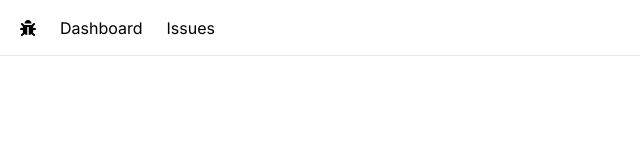
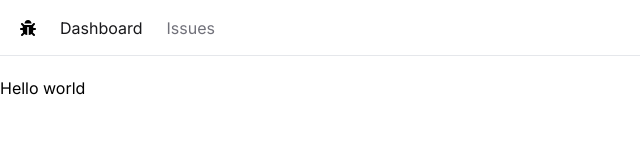
Before and after one commit to sarojshrestha/bugtracker, a Next.js app: page / in a window 1280 px wide. Shown: the top 160 px of the page, without its empty margins (0-640 px from the left). Built offline with nearby package versions, Linux system fonts and the light colour scheme.

Commit message:
Style active link in navbar

```diff
--- a/app/NavBar.tsx
+++ b/app/NavBar.tsx
@@ -1,13 +1,36 @@
+'use client';
 import Link from 'next/link'
 import React from 'react'
 import { FaBug } from "react-icons/fa";
+import{usePathname} from 'next/navigation';
+import classNames from 'classnames';
+
 const NavBar = () => {
+    const curretPath = usePathname();
+    console.log(curretPath);
+
+    const links =[
+        {label:'Dashboard',href:'/'},
+        {label:'Issues',href:'/issues'},
+    ]
+
   return (
    <nav className='flex space-x-6 border-b mb-5 px-5 h-14 items-center'>
     <Link href="/"><FaBug /></Link>
   <ul className='flex space-x-6'>
-    <li><Link href="/">Dashboard</Link></li>
-    <li><Link href="/issue">Issues</Link></li>
+    {
+        links.map(link =>
+            <Link
+            key={link.href}
+            className={classNames({
+                'text-zinc-900': link.href === curretPath,
+                'text-zinc-500': link.href !== curretPath,
+                'hover:text-zinc-800 transition-colors':true
+            })}
+             href={link.href}>
+                {link.label}
+            </Link>)
+    }
   </ul>
    </nav>
   )
--- a/app/page.tsx
+++ b/app/page.tsx
@@ -2,6 +2,6 @@ import Image from 'next/image'
 
 export default function Home() {
   return (
-   <main></main>
+   <main>Hello world</main>
   )
 }
--- a/package.json
+++ b/package.json
@@ -13,6 +13,7 @@
     "@types/react": "18.3.3",
     "@types/react-dom": "18.3.0",
     "autoprefixer": "10.4.19",
+    "classnames": "^2.5.1",
     "eslint": "8.57.0",
     "eslint-config-next": "14.2.3",
     "next": "14.2.3",
```
Also changed, not shown: 1 other file (tests, documents, lock files or other folders).
